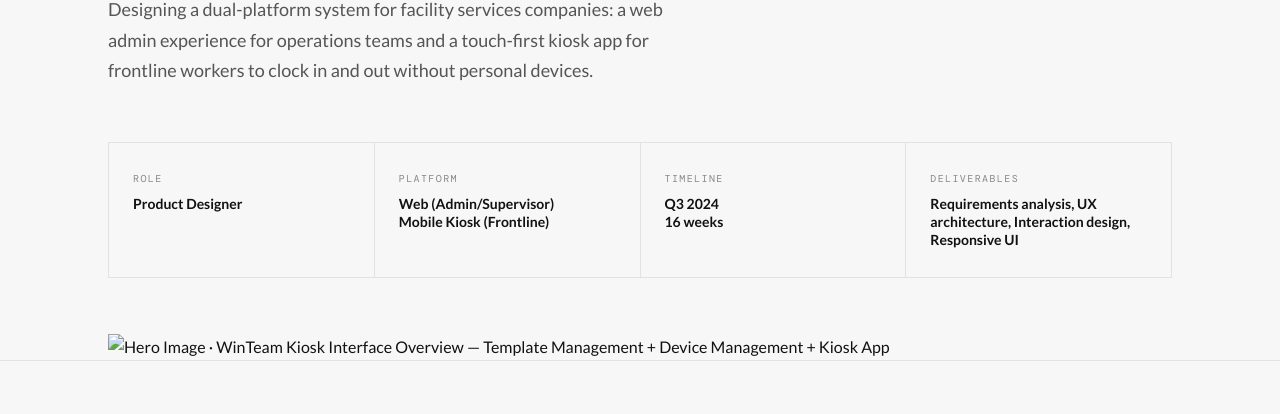
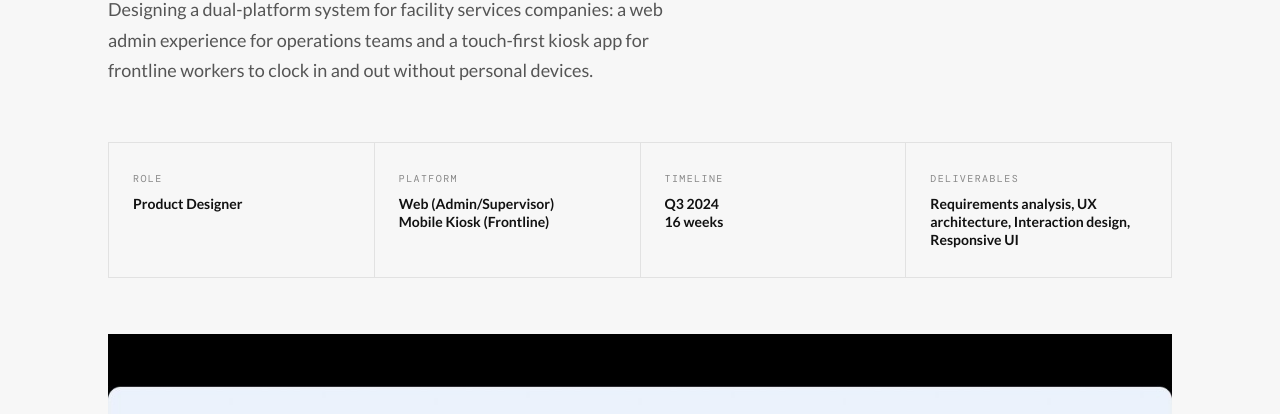
Before and after one commit to joaoarcoverdesign/portfolio, a plain HTML site: page cases/case-study-winteam-kiosk.html in a window 1280 px wide. Shown: the part 386-800 px from the top of the page. Drawn offline with nearby package versions, Linux system fonts and the light colour scheme; a web font is replaced by a local one.

Commit message:
Fix hero image path

```diff
--- a/cases/case-study-winteam-kiosk.html
+++ b/cases/case-study-winteam-kiosk.html
@@ -77,7 +77,7 @@
       </div>
 
       <div class="hero-cover">
-        <img src="../img/woorkwave/capa kioske.png" alt="Hero Image · WinTeam Kiosk Interface Overview — Template Management + Device Management + Kiosk App" style="width:100%; display:block;" />
+        <img src="../img/woorkwave/capa-kioske.png" alt="Hero Image · WorkWave Kiosk Interface Overview — Template Management + Device Management + Kiosk App" style="width:100%; display:block;" />
       </div>
     </div>
   </section>
```
